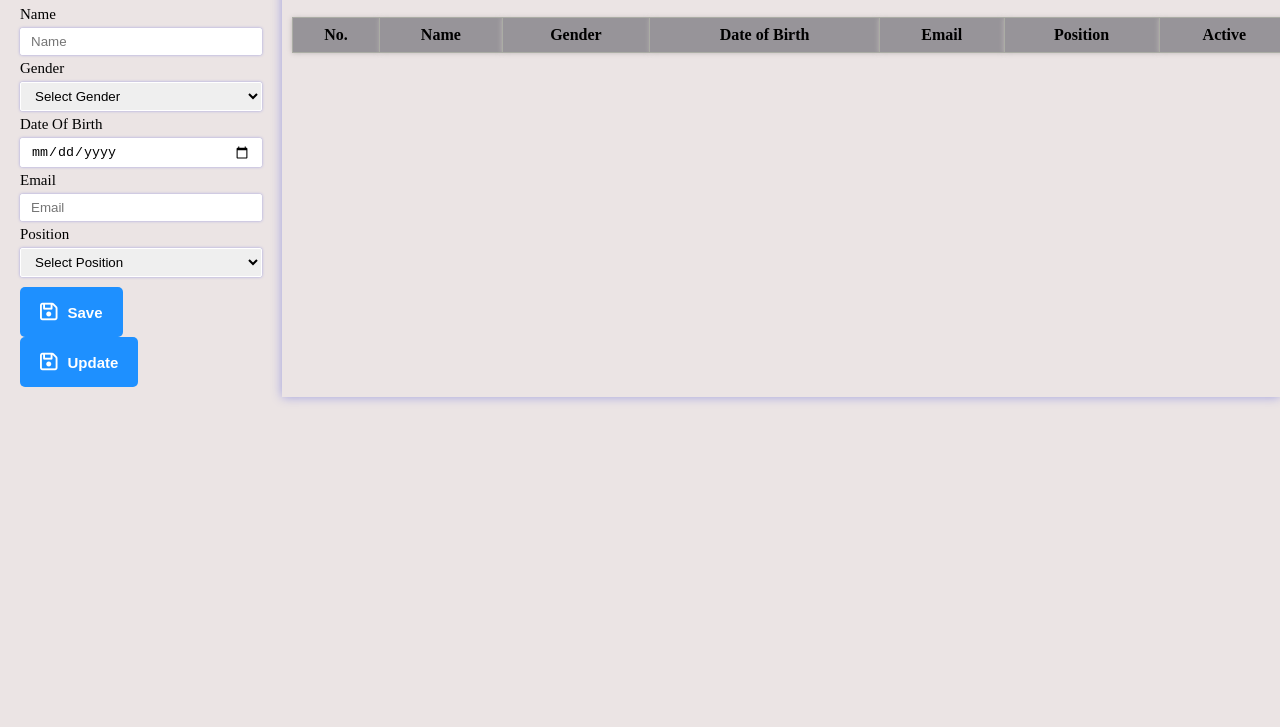
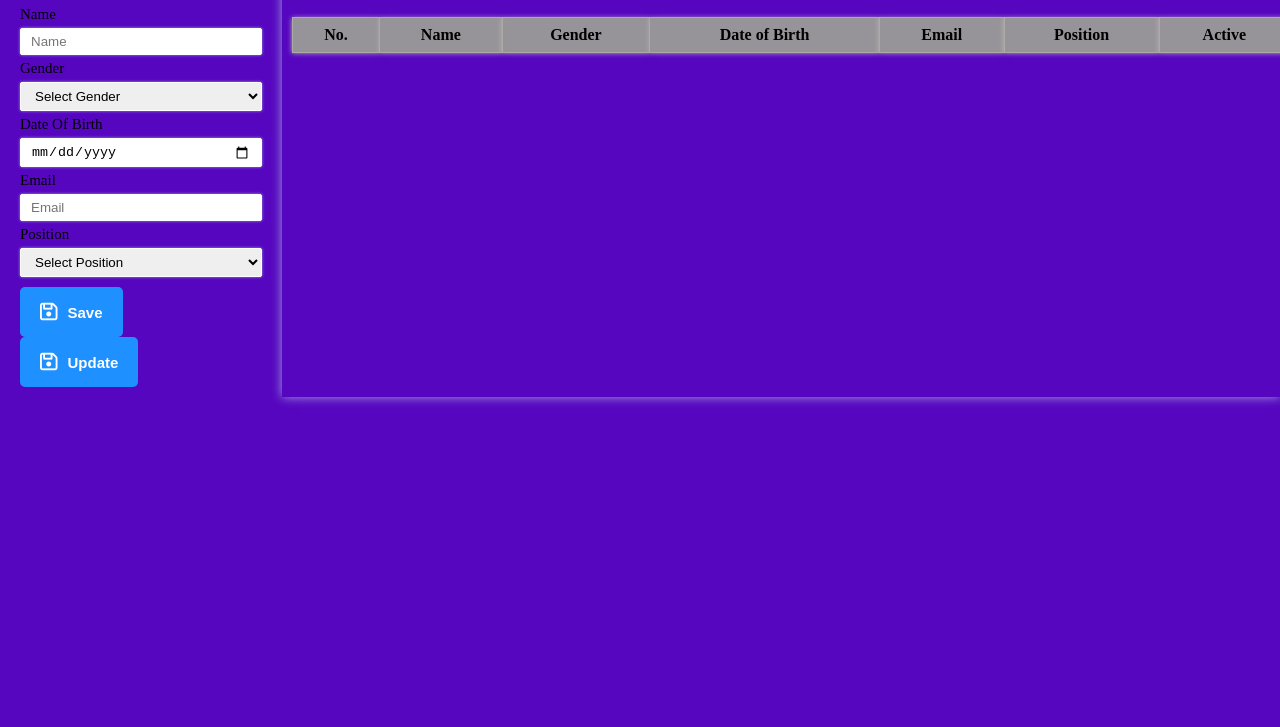
Before and after one commit to bunheng962833/BunhengTest, a plain HTML site: page index.html in a window 1280 px wide. Shown: the part 73-800 px from the top of the page. Drawn offline with Linux system fonts and the light colour scheme.

Commit message:
change background color

```diff
--- a/style.css
+++ b/style.css
@@ -7,7 +7,7 @@ html {
   padding: 0;
 }
 body {
-  background-color: rgb(235, 228, 228);
+  background-color: rgb(86, 6, 191);
 }
 label {
   display: block;
```
